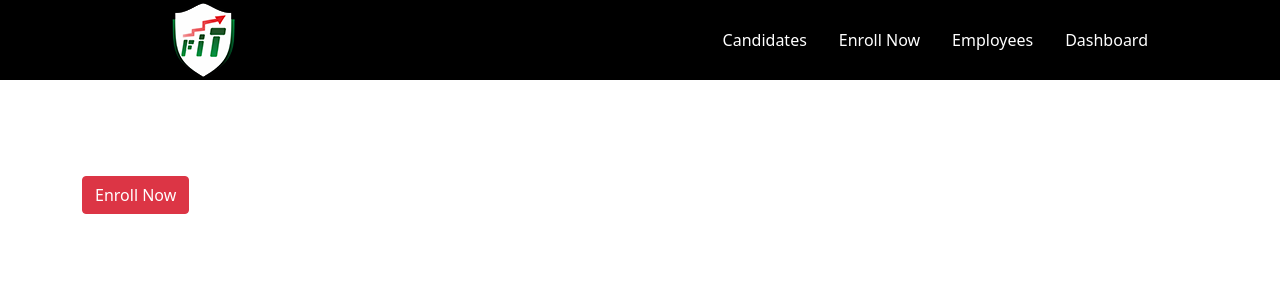
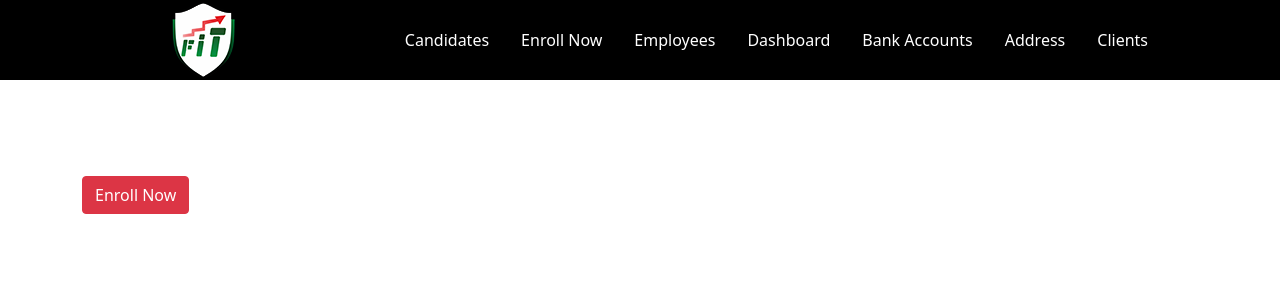
Before and after one commit to Aravind-2000/insurancefrontend, a React (Create React App) app: page / in a window 1280 px wide. Shown: the top 300 px of the page. Built offline with nearby package versions, Linux system fonts and the light colour scheme.

Commit message:
adding routes for address, bank and client personal

```diff
--- a/src/Components/Header/Navbar.js
+++ b/src/Components/Header/Navbar.js
@@ -29,6 +29,15 @@ const Navbar = () => {
                     <NavLink to='/emp-dashboard' activeStyle>
                         Dashboard
                     </NavLink>
+                    <NavLink to="/bank" activeStyle>
+                        Bank Accounts
+                    </NavLink>
+                    <NavLink to="/address" activeStyle>
+                        Address
+                    </NavLink>
+                    <NavLink to="/client" activeStyle>
+                        Clients
+                    </NavLink>
                 </NavMenu>
                 {/*<NavBtn>*/}
                 {/*    <NavBtnLink to='/signin'>Sign In</NavBtnLink>*/}
```
